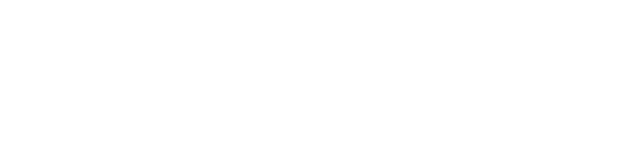
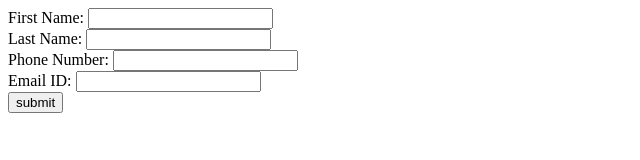
Before and after one commit to acciojob/form-login-2-Loudiya-Surekha, a website: page main.html in a window 1280 px wide. Shown: the whole page, without its empty margins (0-640 px from the left). Drawn offline with Linux system fonts and the light colour scheme.

Commit message:
created a submission

```diff
--- a/main.html
+++ b/main.html
@@ -7,6 +7,24 @@
 </head>
 
 <body>
+	<form action="" id="userForm">
+        <label for="firstName">First Name:</label>
+        <input type="text" id="firstName" name="First Name">
+        <br>
+
+        <label for="lastName">Last Name:</label>
+        <input type="text" id="lastName" name="Last Name">
+        <br>
+
+        <label for="phoneNumber">Phone Number:</label>
+        <input type="text" id="phoneNumber" name="Phone Number">
+        <br>
+
+        <label for="emailId">Email ID:</label>
+        <input type="text" id="emailId" name="Email ID">
+        <br>
+        <button type="submit">submit</button>
+    </form>
 	<!-- the entire body must be written by student -->
     <script type="text/javascript" src="./script.js">
 </script>
--- a/script.js
+++ b/script.js
@@ -1 +1,12 @@
-//your JS code here. If required.
+ document.getElementById("userForm").addEventListener("submit", function(event){
+            event.preventDefault();
+
+            const firstName = document.getElementById("firstName").value;
+            const lastName = document.getElementById("lastName").value;
+            const phoneNumber = document.getElementById("phoneNumber").value;
+            const emailId = document.getElementById("emailId").value;
+
+
+            const message=`First Name: ${firstName} Last Name: ${lastName} Phone Number: ${phoneNumber} Email ID: ${emailId}`;
+            alert(message);
+           })
```
